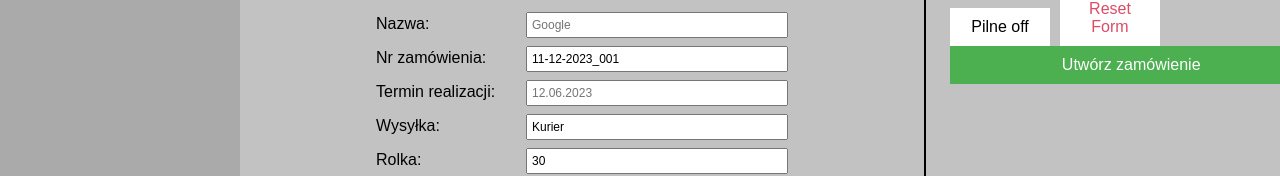
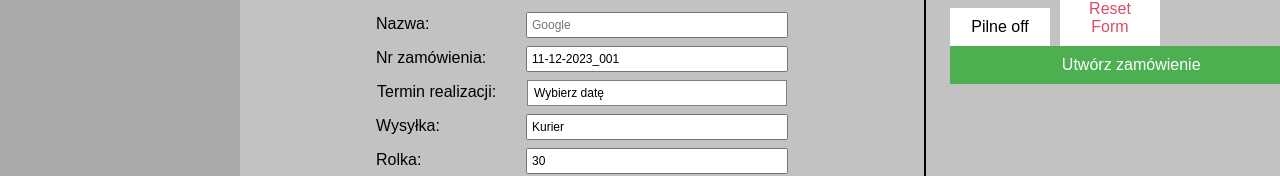
Before and after one commit to marlenawojtczak/ERP-system, a React (Vite) app in the folder frontend/: page /form in a window 1280 px wide. Shown: the part 578-754 px from the top of the page. Built offline with nearby package versions, Linux system fonts and the light colour scheme.

Commit message:
added date picker

```diff
--- a/frontend/package.json
+++ b/frontend/package.json
@@ -20,6 +20,7 @@
     "notiflix": "^3.2.6",
     "react": "^18.2.0",
     "react-bootstrap": "^2.9.1",
+    "react-datepicker": "^4.25.0",
     "react-dom": "^18.2.0",
     "react-dropzone": "^14.2.3",
     "react-helmet": "^6.1.0",
@@ -34,7 +35,8 @@
   },
   "devDependencies": {
     "@types/jest": "^27.5.2",
-    "@types/react": "^18.2.37",
+    "@types/react": "^18.2.45",
+    "@types/react-datepicker": "^4.19.4",
     "@types/react-dom": "^18.2.15",
     "@types/styled-components": "^5.1.32",
     "@typescript-eslint/eslint-plugin": "^6.10.0",
--- a/frontend/src/features/form/FormComponent.styled.tsx
+++ b/frontend/src/features/form/FormComponent.styled.tsx
@@ -154,3 +154,14 @@ export const ResetButton = styled.button`
     color: white;
   }
 `;
+
+export const DateInput = styled.button`
+  width: 260px;
+  height: 26px;
+  background-color: white;
+  margin: 0;
+  font-size: 12px;
+  display: flex;
+  align-items: center;
+  border: solid 1px grey;
+`;
--- a/frontend/src/features/form/FormComponent.tsx
+++ b/frontend/src/features/form/FormComponent.tsx
@@ -1,5 +1,13 @@
-import React, { useEffect, useState } from "react";
+import React, {
+  useEffect,
+  useState,
+  forwardRef,
+  Ref,
+  ButtonHTMLAttributes,
+} from "react";
 import Notiflix from "notiflix";
+import DatePicker from "react-datepicker";
+import "react-datepicker/dist/react-datepicker.css";
 import { DropBox } from "./components/DropBox";
 import {
   MainForm,
@@ -19,7 +27,12 @@ import {
   PriorityButton,
   ResetButton,
   SubmitButton,
+  DateInput,
 } from "./FormComponent.styled";
+
+interface DateInputProps extends React.ButtonHTMLAttributes<HTMLButtonElement> {
+  placeholderText?: string;
+}
 
 interface FormData {
   name: string;
@@ -74,6 +87,7 @@ export const FormComponent: React.FC = () => {
   };
 
   const [formData, setFormData] = useState<FormData>(InitialState);
+  console.log(formData);
 
   useEffect(() => {
     setFormData((prevData) => ({
@@ -124,7 +138,7 @@ export const FormComponent: React.FC = () => {
 
   const handleSubmit = (e: React.FormEvent) => {
     e.preventDefault();
-    console.log("Form submitted:", formData);
+    // console.log("Form submitted:", formData);
 
     Notiflix.Notify.success("Zamówienie zostało zapisane", {
       timeout: 1000,
@@ -139,6 +153,13 @@ export const FormComponent: React.FC = () => {
     setIsActive(false);
     setLocalTotalLength(0);
     setFiles([]);
+  };
+
+  const handleDateChange = (date: any) => {
+    setFormData((prevData) => ({
+      ...prevData,
+      deadline: date ? date.toISOString().split("T")[0] : "",
+    }));
   };
 
   useEffect(() => {
@@ -159,7 +180,7 @@ export const FormComponent: React.FC = () => {
       ...prevData,
       order: generatedOrderNumber,
     }));
-    console.log("Generated Order Number:", generatedOrderNumber);
+    // console.log("Generated Order Number:", generatedOrderNumber);
   }, [formData.name]); //Na razie updateuje się na zmianie nazwy, jak będzie backend to będzie trzeba dopisać adekwatną funkcję
 
   const formatPxToMb = (nbInPixels: number) => {
@@ -176,6 +197,28 @@ export const FormComponent: React.FC = () => {
       maximumFractionDigits: 2,
     });
   };
+
+  const ExampleCustomInput = forwardRef(
+    (
+      { value, onClick, placeholderText, ...rest }: DateInputProps,
+      ref: Ref<HTMLButtonElement>
+    ) => {
+      const handleDateClick = (
+        e: React.MouseEvent<HTMLButtonElement, MouseEvent>
+      ) => {
+        e.preventDefault();
+        if (onClick) {
+          onClick(e);
+        }
+      };
+
+      return (
+        <DateInput onClick={handleDateClick} ref={ref} {...rest}>
+          {value || placeholderText}
+        </DateInput>
+      );
+    }
+  );
 
   return (
     <>
@@ -211,13 +254,14 @@ export const FormComponent: React.FC = () => {
           </FormGroup>
           <FormGroup>
             <Label htmlFor="deadline">Termin realizacji:</Label>
-            <Input
-              type="text"
-              id="deadline"
-              name="deadline"
-              value={formData.deadline}
-              onChange={handleInputChange}
-              placeholder="12.06.2023"
+            <DatePicker
+              // showIcon
+              selected={formData.deadline ? new Date(formData.deadline) : null}
+              onChange={handleDateChange}
+              dateFormat="dd.MM.yyyy"
+              customInput={
+                <ExampleCustomInput placeholderText="Wybierz datę" />
+              }
             />
           </FormGroup>
           <FormGroup>
```
Also changed, not shown: 1 other file (tests, documents, lock files or other folders).
